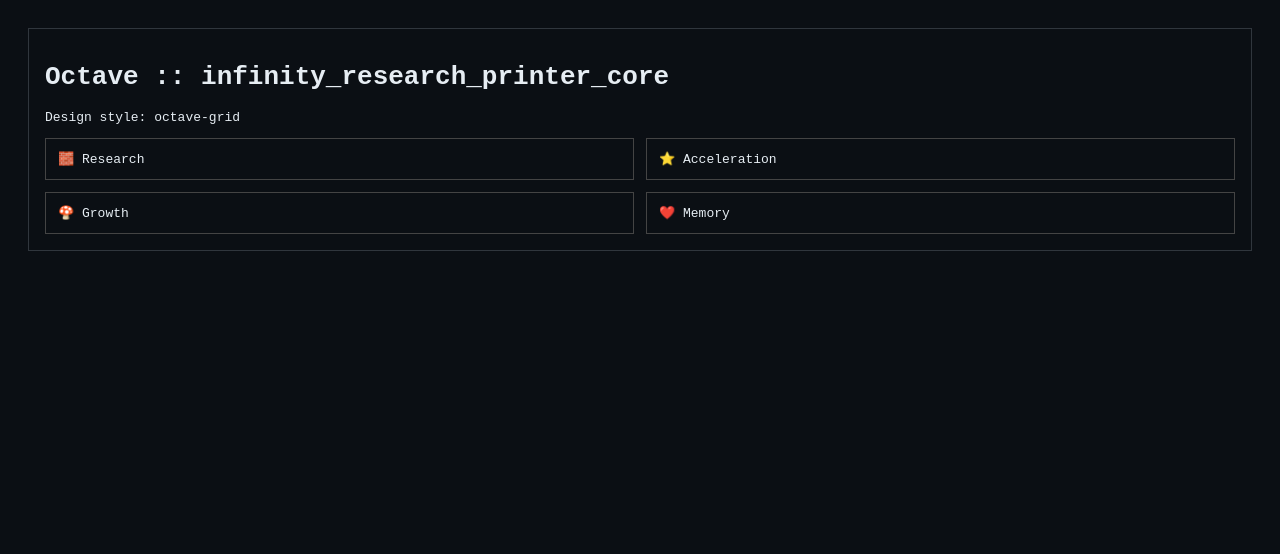
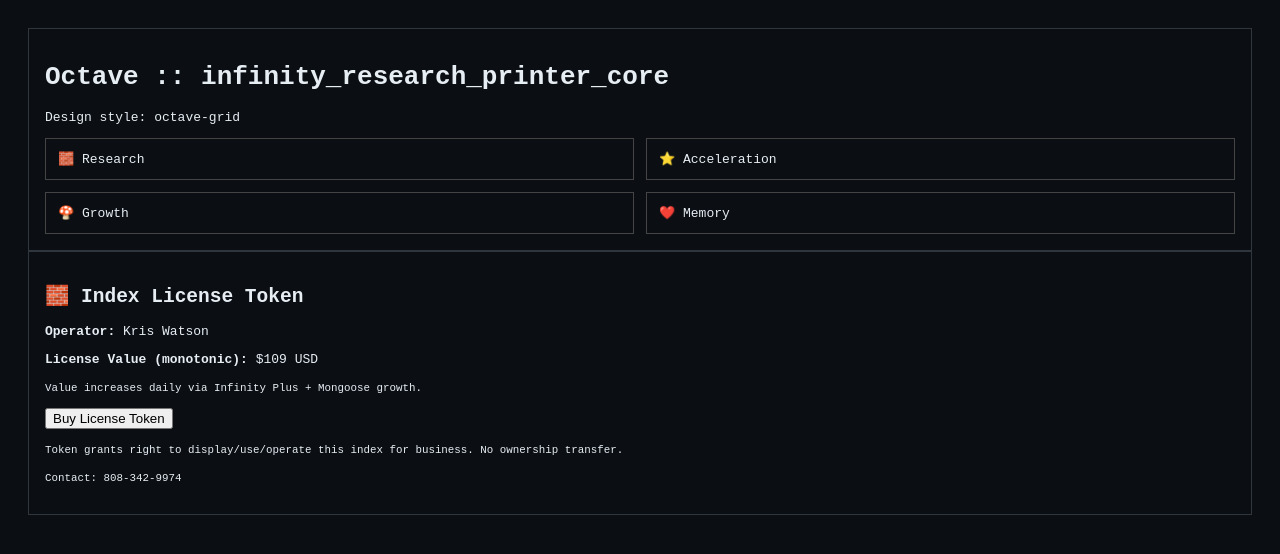
Before and after one commit to pewpi-infinity/infinity_research_printer_core, a plain HTML site: page index.html in a window 1280 px wide. Drawn offline with Linux system fonts and the light colour scheme.

Commit message:
🧱 c13b0⁴ sweep + index growth → 109

```diff
--- a/index.html
+++ b/index.html
@@ -23,3 +23,17 @@ body{font-family:monospace;background:#0b0f14;color:#e6edf3;padding:20px}
 </div>
 </body>
 </html>
+
+<!-- INDEX_VALUE_START -->
+<div class="box">
+<h2>🧱 Index License Token</h2>
+<p><strong>Operator:</strong> Kris Watson</p>
+<p><strong>License Value (monotonic):</strong> $109 USD</p>
+<p><small>Value increases daily via Infinity Plus + Mongoose growth.</small></p>
+<form action="https://www.paypal.com/paypalme/marvaseater@gmail.com/109" method="get" target="_blank">
+  <button type="submit">Buy License Token</button>
+</form>
+<p><small>Token grants right to display/use/operate this index for business. No ownership transfer.</small></p>
+<p><small>Contact: 808-342-9974</small></p>
+</div>
+<!-- INDEX_VALUE_END -->
```
Also changed, not shown: index_value.json (added, +10 -0 lines), 2 other files.
